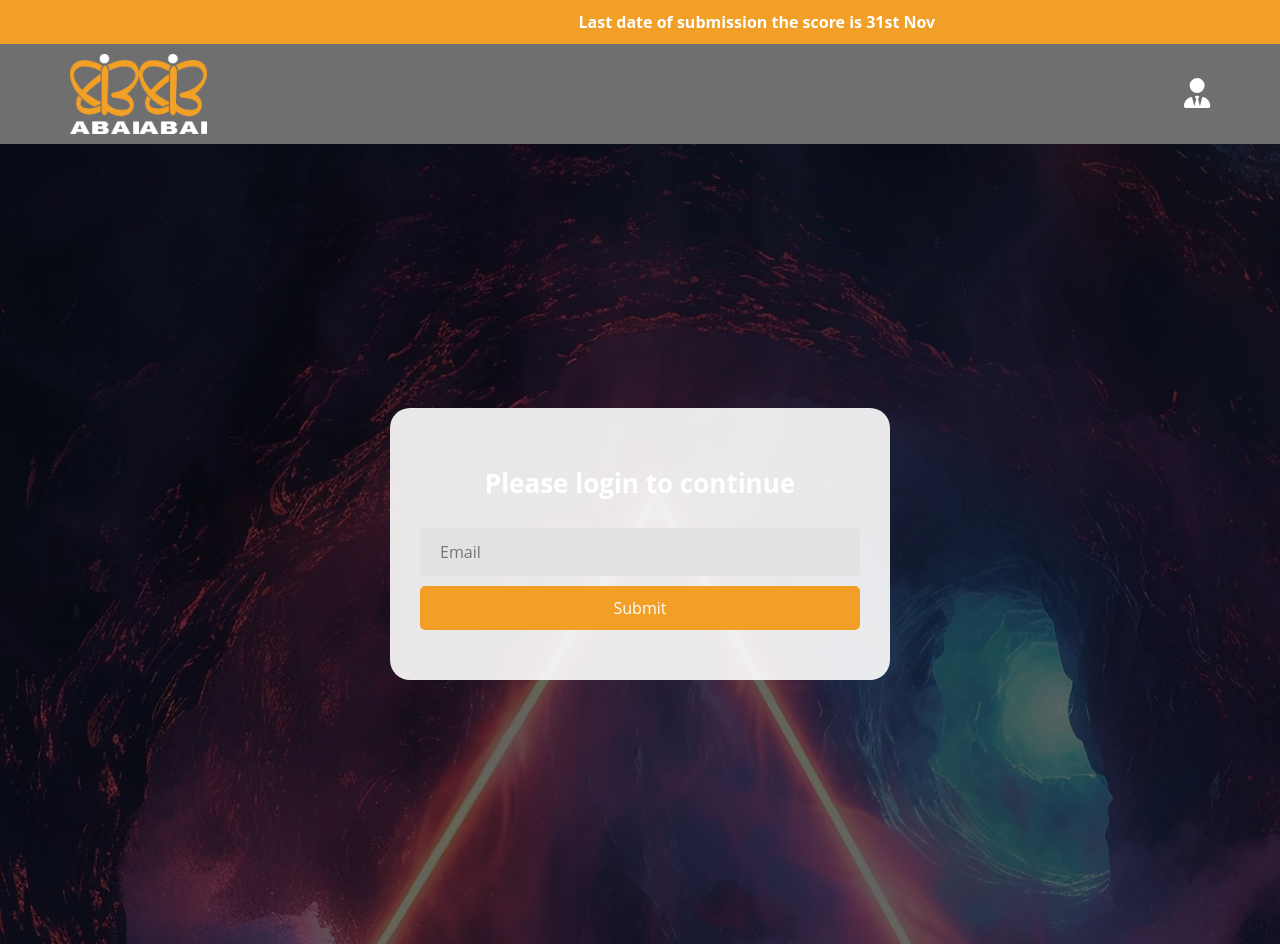
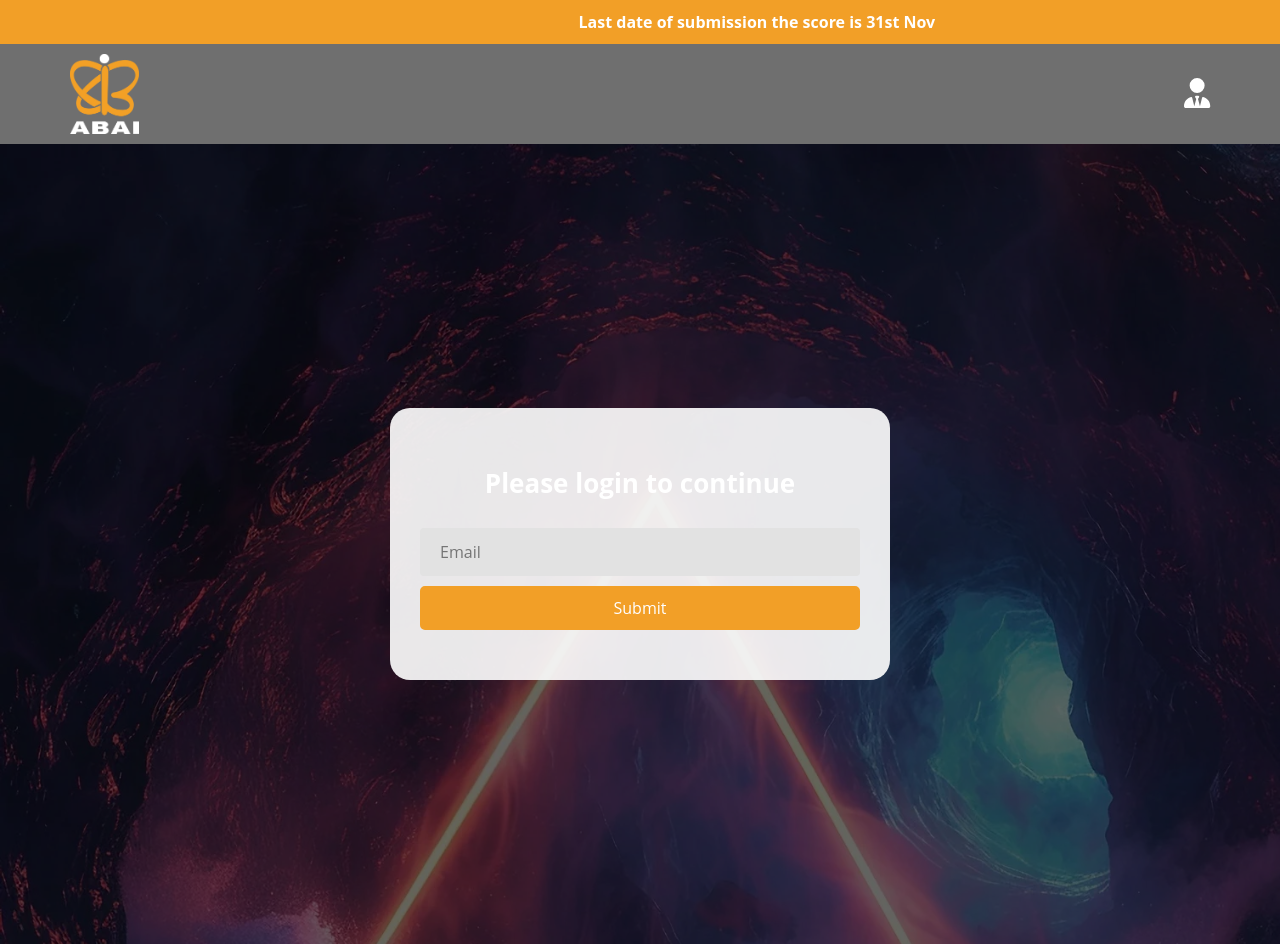
Before and after one commit to Bharat-Rajoriya/WFAX_JURY_PANEL, a React (Vite) app: page / in a window 1280 px wide. Shown: the top 944 px of the page. Built offline with nearby package versions, Linux system fonts and the light colour scheme.

Commit message:
Update Navbar.tsx

```diff
--- a/src/Components/Navbar.tsx
+++ b/src/Components/Navbar.tsx
@@ -15,7 +15,7 @@ const Navbar = () => {
         <div className="container">
           <a className="navbar-brand" href="#">
             <img src="/Images/logo.webp" alt="logo" height="80px" />
-            <img src="/Images/logo.webp" alt="logo" height="80px" />
+
             <div className="login_box">
             </div>
           </a>
```
